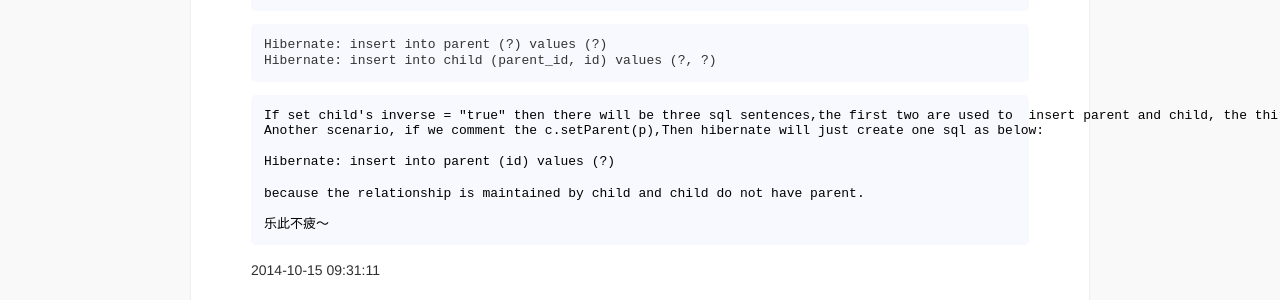
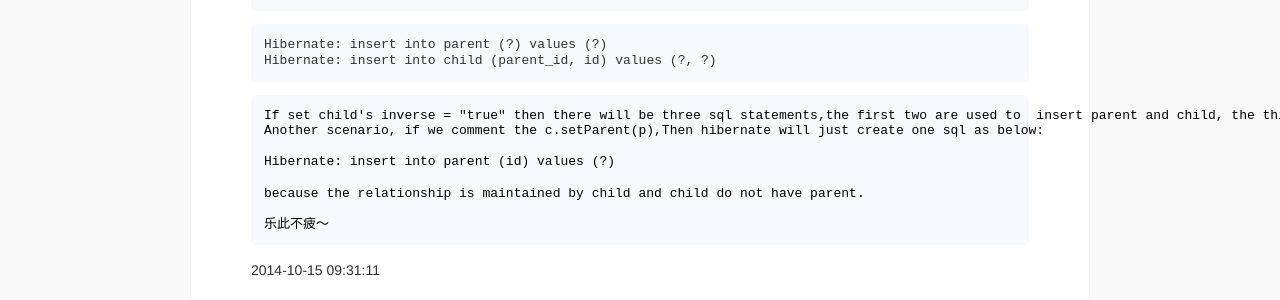
Before and after one commit to xule1991/xule1991.github.io, a Jekyll site: the page built from _posts/2014-10-15-InverseAttributeInHibernate.md, in a window 1280 px wide. Shown: the part 962-1262 px from the top of the page. Built offline with Jekyll 4.4.1, drawn with Linux system fonts in a browser that asks for light colours; Markdown is read by kramdown in place of the engine named in the settings; comment, search, counter and statistics services are not loaded; some of the changed text lies outside the part shown.

Commit message:
syntax mistakes

````diff
--- a/_posts/2014-10-15-InverseAttributeInHibernate.md
+++ b/_posts/2014-10-15-InverseAttributeInHibernate.md
@@ -35,14 +35,14 @@
 {many-to-one name="parent" column="parent_id" not-null="true"/}
 ```
 	Because the inverse is true in parent's mapping party, so the many to one relationship is maintained by
-Child.According to this configuration,Hibernate will help us create two insert sentence.
+Child.According to this configuration,Hibernate will help us create two insert statements.
 
 ```java
 Hibernate: insert into parent (?) values (?)
 Hibernate: insert into child (parent_id, id) values (?, ?)
 ```
 
-	If set child's inverse = "true" then there will be three sql sentences,the first two are used to
+	If set child's inverse = "true" then there will be three sql statements,the first two are used to
 insert parent and child, the third is used to update child table to maintain the relationship.
 	Another scenario, if we comment the c.setParent(p),Then hibernate will just create one sql as below:
 
````
